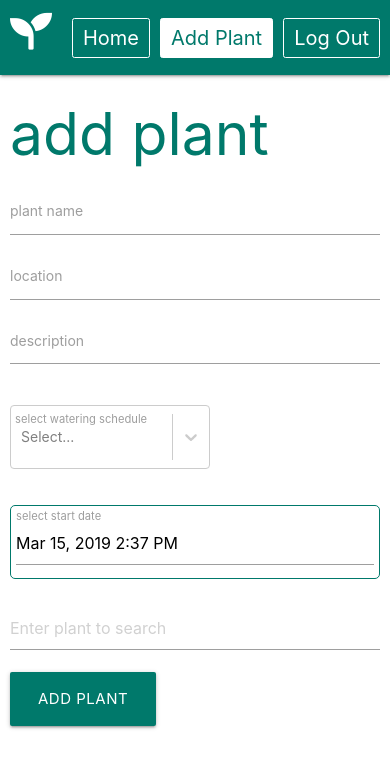
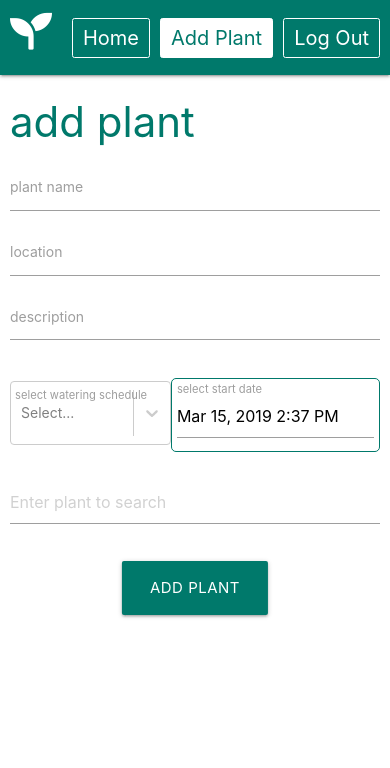
Before and after one commit to team-watermyplants/frontend-water-my-plants, a React (Create React App) app: page /add-plant in a window 390 px wide. Shown: the top 768 px of the page. Built offline with nearby package versions, Linux system fonts and the light colour scheme; sample sign-in values are in the browser's storage; a web font is replaced by a local one.

Commit message:
continues adjusting the position of elements in plantForm and ImageResult to fit mobile view

```diff
--- a/src/components/ImageResults.js
+++ b/src/components/ImageResults.js
@@ -26,8 +26,14 @@ ImageResults.propTypes = {
 const ImageCard = styled.img`
     cursor: pointer;
     border-radius: 50%;
+    padding: .5em;
     width: 100px;
     height: 100px;
+
+    @media screen and (max-width: 420px) {
+        width: 70px;
+        height: 70px;
+    }
 `;
 
 
--- a/src/components/forms/PlantForm.js
+++ b/src/components/forms/PlantForm.js
@@ -238,11 +238,11 @@ class PlantForm extends React.Component {
               />
             </div>
 
-            <div className="image-select-container">
-              <div className="imgSelectTitle">
-                {this.state.images.length > 0 ? <h2>Select Image</h2> : null}
+            <ImgSelectContainer className="image-select-container">
+              <div>
+                {this.state.images.length > 0 ? <H2>select image</H2> : null}
               </div>
-              <div className="image-display">
+              <ImageDisplay>
                 {this.state.images.length > 0 ? (
                   <ImageResults
                     className="image-card"
@@ -250,15 +250,15 @@ class PlantForm extends React.Component {
                     selectImage={this.selectImage}
                   />
                 ) : null}
-              </div>
-            </div>
+              </ImageDisplay>
+            </ImgSelectContainer>
 
-            <button
+            <AddBtn
               className="btn waves-effect btn-large teal darken-2"
               onClick={this.handleSubmit}
             >
               {this.props.activePlant ? 'update plant' : 'add plant'}
-            </button>
+            </AddBtn>
 
             {this.props.activePlant ? (
               <button
@@ -290,16 +290,19 @@ export default connect(
 //Styled Components
 
 const Wrapper = styled.div`
-  max-width: 600px;
-  margin: 0 auto;
+  // max-width: 600px;
+  // margin: 0 auto;
+  // max-height: 50%;
 `;
 
 const Container = styled.div`
   max-width: 100%;
+  height: 600px;
   padding: 10px;
 
   @media screen and (max-width: 420px) {
     display: flex;
+    flex-contain: 1;
     flex-direction: column;
   }
 `;
@@ -307,10 +310,9 @@ const Container = styled.div`
 const WaterSchedule = styled.div`
   display: flex;
   justify-content: space-between;
-  flex: 1;
 
   @media screen and (max-width: 420px) {
-    flex-direction: column;
+    // flex-direction: column;
   }
 `;
 
@@ -322,8 +324,39 @@ const WaterDateTime = styled.div`
   padding: 5px;
 `;
 
+const ImgSelectContainer = styled.div`
+
+`;
+
+const ImageDisplay = styled.div`
+  display: flex;
+
+  @media screen and (max-width: 420px) {
+
+  }
+`;
+
+const AddBtn = styled.button`
+
+  @media screen and (max-width: 420px) {
+    left: 50%;
+    transform: translateX(-50%);
+    margin-top: 1em;
+  }
+`;
+
 const H1 = styled.h1`
   color: #00796b;
+  font-size: 3rem;
+
+  @media screen and (max-width: 420px) {
+    margin: 1rem 0 .6rem 0;
+  }
+`;
+
+const H2 = styled.h1`
+  color: #00796b;
+  font-size: 2rem;
 
   @media screen and (max-width: 420px) {
     margin: 1.2rem 0 .8rem 0;
```
